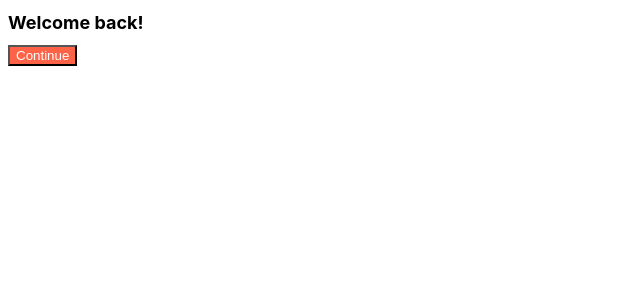
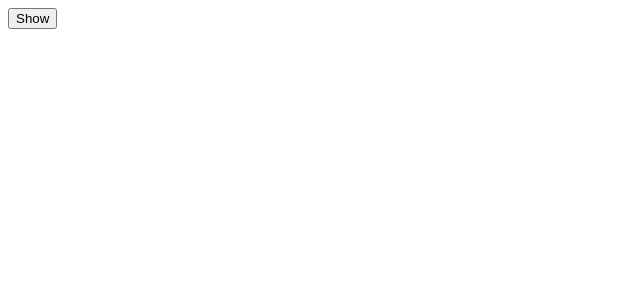
Before and after one commit to jaeseokking/movie_web_service, a React (Create React App) app: page / in a window 1280 px wide. Shown: the top 300 px of the page, without its empty margins (0-640 px from the left). Built offline with nearby package versions, Linux system fonts and the light colour scheme.

Commit message:
useEffect

```diff
--- a/src/App.js
+++ b/src/App.js
@@ -1,11 +1,25 @@
-import Button from './Button';
-import styles from './App.module.css'
+import {useState, useEffect} from 'react';
+
+function Hello(){
+  function byFn(){
+    console.log("destroyed :(");
+  }
+  function hiFn(){
+    console.log("created :)");
+    return byFn;
+  }
+  useEffect(hiFn ,[])
+  return <h1>Hello</h1>
+}
+
 
 function App() {
+  const [showing, setShowing] = useState(false);
+  const onClick = () => setShowing((prev) => !prev)
   return (
     <div>
-      <h1 className={styles.title}>Welcome back!</h1>
-      <Button text={"Continue"}/>
+      {showing ? <Hello/> : null}
+      <button onClick={onClick}>{showing ? "Hide" :  "Show" }</button>
     </div>
   );
 }
--- a/src/App.module.css
+++ /dev/null
@@ -1,5 +0,0 @@
-.title {
-  font-family: -apple-system, BlinkMacSystemFont, "Segoe UI", Roboto, Oxygen,
-    Ubuntu, Cantarell, "Open Sans", "Helvetica Neue", sans-serif;
-  font-size: 18px;
-}
--- a/src/Button.js
+++ /dev/null
@@ -1,15 +0,0 @@
-import PropTypes from "prop-types";
-import styles from './Button.module.css';
-
-
-function Button ({text}) {
-    return<button className={styles.btn}>{text}</button>
-
-}
-
-Button.propTypes = {
-    text : PropTypes.string.isRequired
-
-};
-
-export default Button;
--- a/src/Button.module.css
+++ /dev/null
@@ -1,4 +0,0 @@
-.btn {
-  color: white;
-  background-color: tomato;
-}
```
